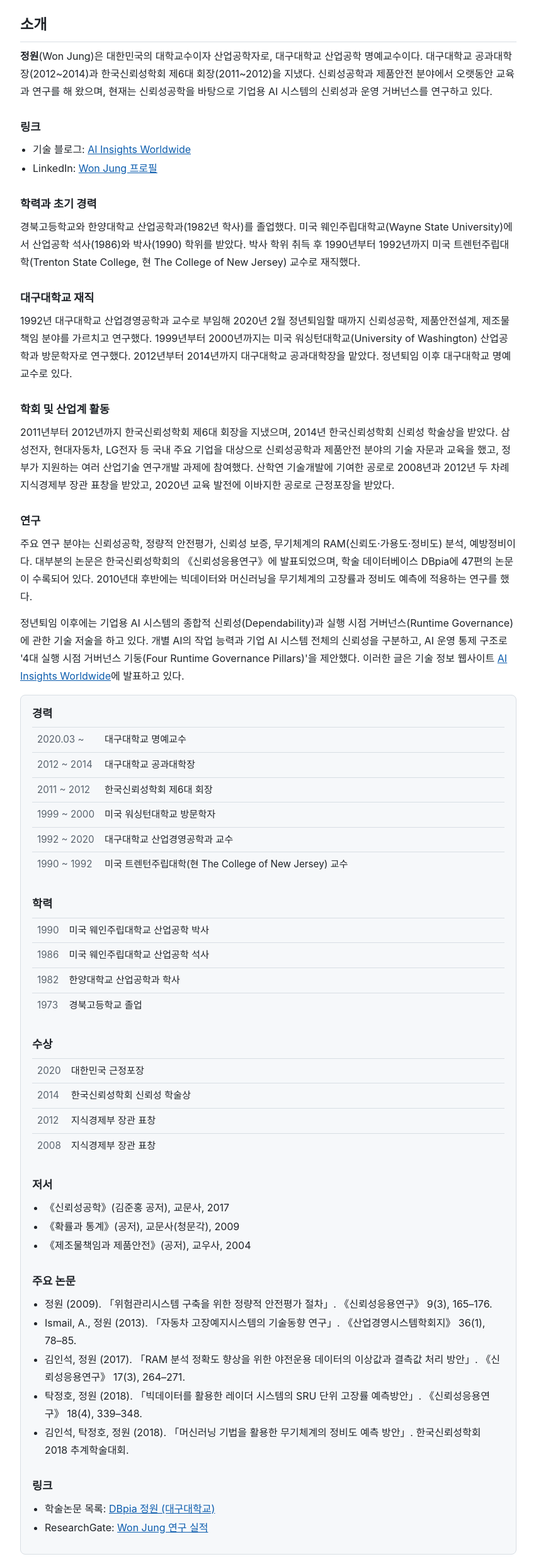
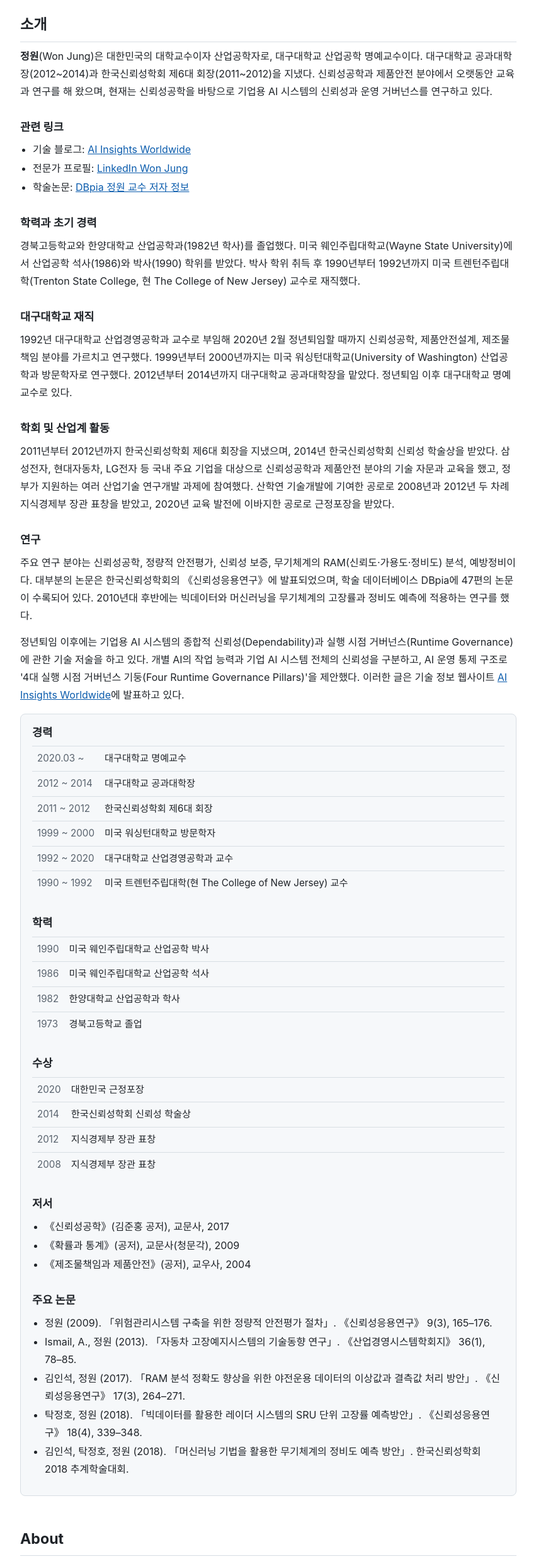
Before and after one commit to CodeJungLab/CodeJungLab.github.io, a plain HTML site: page index.html in a window 1280 px wide. Shown: the part 240-2715 px from the top of the page at 63% size, without its empty margins (214-1065 px from the left). Drawn offline with Linux system fonts and the light colour scheme.

Commit message:
Update index.html

```diff
--- a/index.html
+++ b/index.html
@@ -84,10 +84,11 @@
 
 <p><strong>정원</strong>(Won Jung)은 대한민국의 대학교수이자 산업공학자로, 대구대학교 산업공학 명예교수이다. 대구대학교 공과대학장(2012~2014)과 한국신뢰성학회 제6대 회장(2011~2012)을 지냈다. 신뢰성공학과 제품안전 분야에서 오랫동안 교육과 연구를 해 왔으며, 현재는 신뢰성공학을 바탕으로 기업용 AI 시스템의 신뢰성과 운영 거버넌스를 연구하고 있다.</p>
 
-<h3>링크</h3>
+<h3>관련 링크</h3>
 <ul>
 <li>기술 블로그: <a href="https://playtechtrend.com/">AI Insights Worldwide</a></li>
-<li>LinkedIn: <a href="https://www.linkedin.com/in/won-jung-183031390/">Won Jung 프로필</a></li>
+<li>전문가 프로필: <a href="https://www.linkedin.com/in/won-jung-183031390/">LinkedIn Won Jung</a></li>
+<li>학술논문: <a href="https://www.dbpia.co.kr/author/authorDetail?ancId=547290805">DBpia 정원 교수 저자 정보</a></li>
 </ul><h3>학력과 초기 경력</h3>
 <p>경북고등학교와 한양대학교 산업공학과(1982년 학사)를 졸업했다. 미국 웨인주립대학교(Wayne State University)에서 산업공학 석사(1986)와 박사(1990) 학위를 받았다. 박사 학위 취득 후 1990년부터 1992년까지 미국 트렌턴주립대학(Trenton State College, 현 The College of New Jersey) 교수로 재직했다.</p>
 
@@ -142,11 +143,7 @@
 <li>김인석, 정원 (2017). 「RAM 분석 정확도 향상을 위한 야전운용 데이터의 이상값과 결측값 처리 방안」. 《신뢰성응용연구》 17(3), 264–271.</li>
 <li>탁정호, 정원 (2018). 「빅데이터를 활용한 레이더 시스템의 SRU 단위 고장률 예측방안」. 《신뢰성응용연구》 18(4), 339–348.</li>
 <li>김인석, 탁정호, 정원 (2018). 「머신러닝 기법을 활용한 무기체계의 정비도 예측 방안」. 한국신뢰성학회 2018 추계학술대회.</li>
-</ul>
-<h3>링크</h3>
-<ul>
-<li>학술논문 목록: <a href="https://www.dbpia.co.kr/author/authorDetail?ancId=547290805">DBpia 정원 (대구대학교)</a></li>
-<li>ResearchGate: <a href="https://www.researchgate.net/scientific-contributions/Won-Jung-2162918094">Won Jung 연구 실적</a></li>
+
 </ul>
 </div>
 </section>
```
